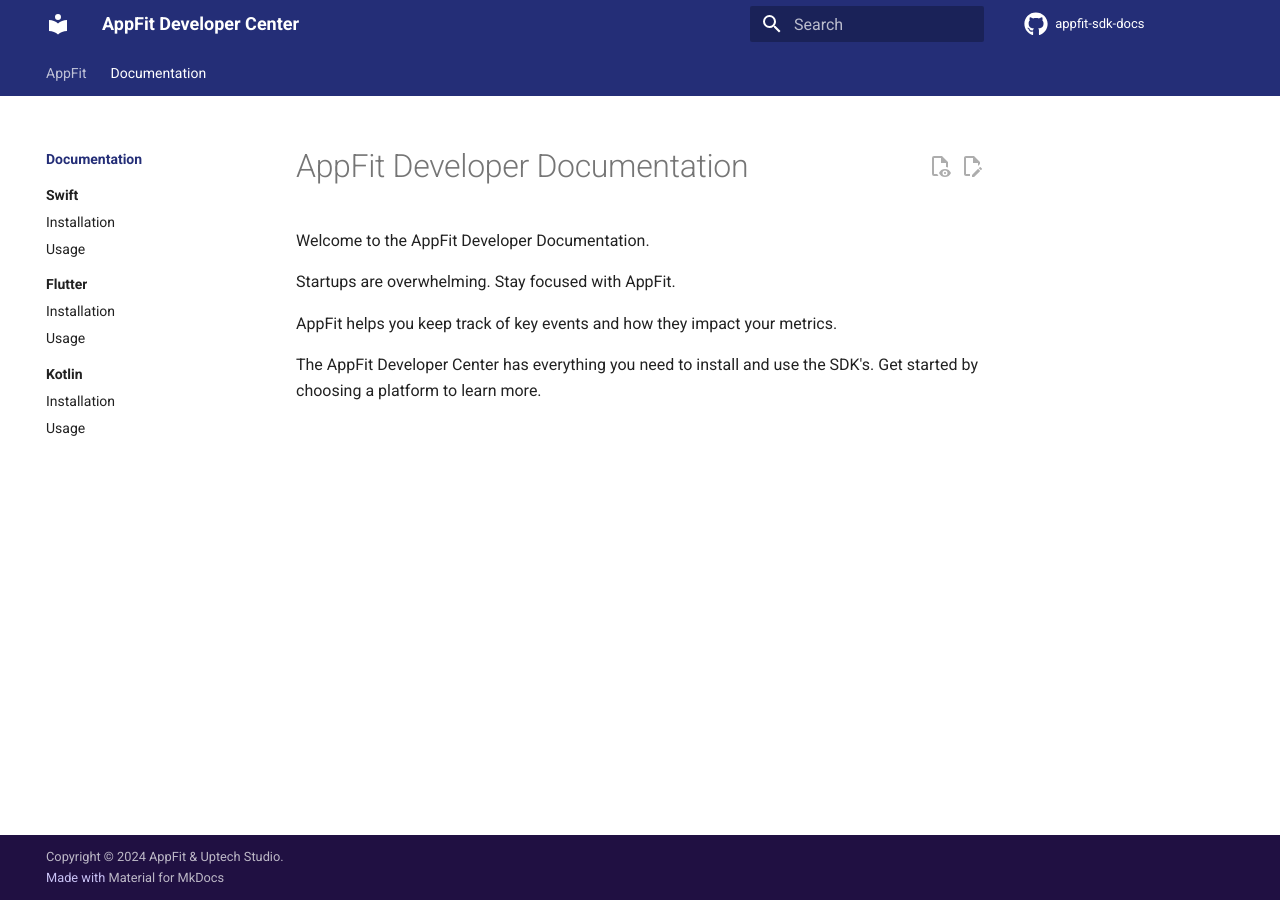
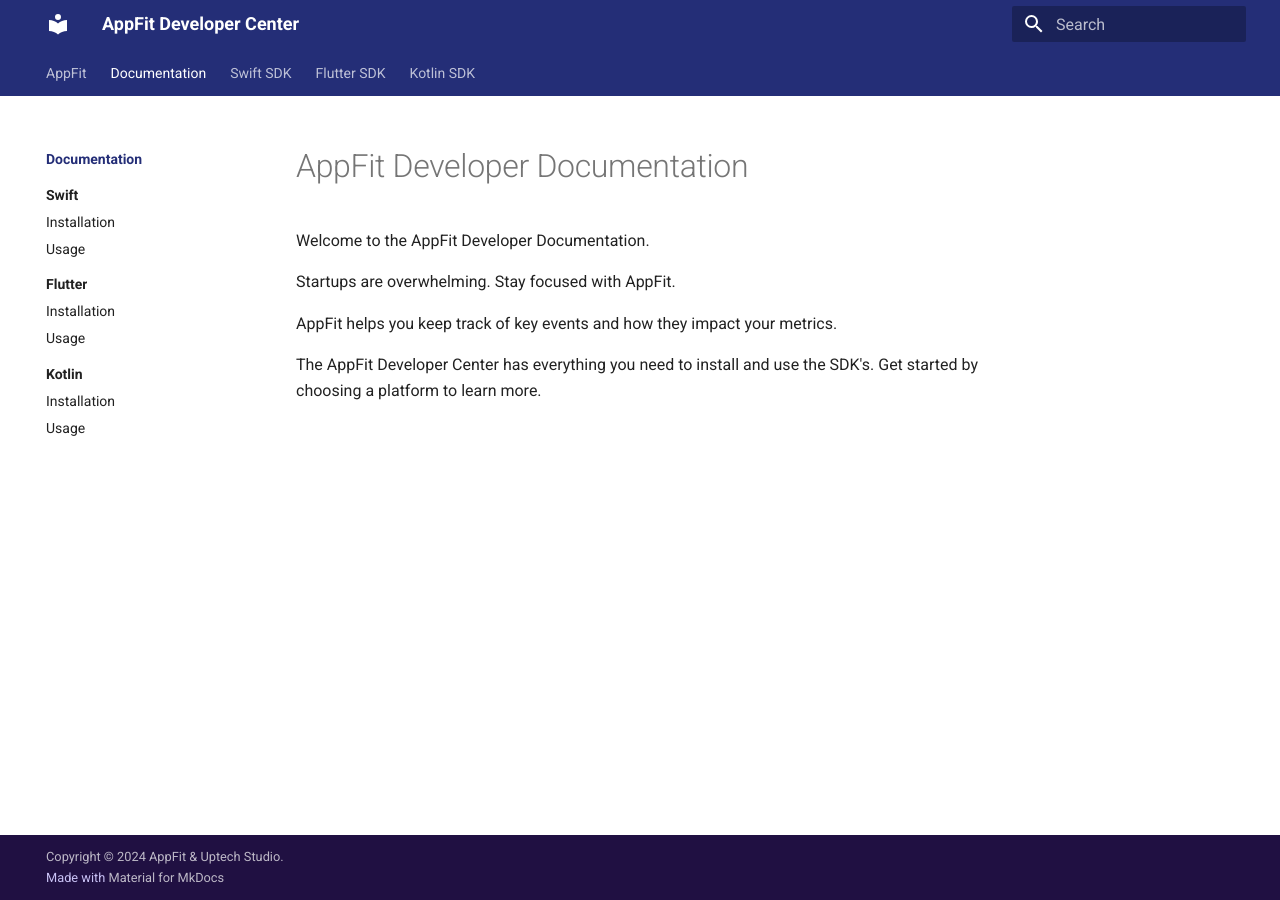
Before and after one commit to uptech/appfit-sdk-docs, an MkDocs documentation site: the page built from docs/index.md, in a window 1280 px wide. Built offline with MkDocs 1.6.1 and Material for MkDocs 9.7.7, drawn with Linux system fonts in a browser that asks for light colours; comment, search, counter and statistics services are not loaded.

Commit message:
Update the sites configuration
This updates some of the sites configuration changes. This removed the ability to edit or view the source.

```diff
--- a/mkdocs.yml
+++ b/mkdocs.yml
@@ -6,9 +6,10 @@ site_description: >-
     Developer resources for AppFit analytics platform.
 
 # Repository
-repo_name: appfit-sdk-docs
-repo_url: https://github.com/uptech/appfit-sdk-docs
-edit_uri: edit/main/docs/
+# We want to hide this from the site, so we have this commented out.
+#repo_name: appfit-sdk-docs
+#repo_url: https://github.com/uptech/appfit-sdk-docs
+#edit_uri: edit/main/docs/
 
 # Copyright
 copyright: Copyright &copy; 2024 AppFit &amp; Uptech Studio.
@@ -36,6 +37,11 @@ nav:
       - Installation: kotlin/installation.md
       - Usage: kotlin/usage.md
 
+  # SDK Links
+  - Swift SDK: 'https://github.com/uptech/appfit-swift-sdk'
+  - Flutter SDK: 'https://github.com/uptech/appfit-flutter-sdk'
+  - Kotlin SDK: 'https://github.com/uptech/appfit-kotlin-sdk'
+
 # Configuration
 theme:
   name: material
@@ -62,8 +68,8 @@ theme:
   language: en
   features:
     - content.code.copy # enables code copy to clipboard feature
-    - content.action.edit # adds edit icon to pages
-    - content.action.view # adds view page source icon to pages
+    #- content.action.edit # adds edit icon to pages
+    #- content.action.view # adds view page source icon to pages
     #- announce.dismiss # this feature is perenially buggy, so keep it disabled unless necessary.
     - content.code.annotate # enables code annotation feature
     - content.tooltips #enables enhanced tooltips
@@ -85,7 +91,6 @@ theme:
 
 extra_css:
   - stylesheets/extra.css # Amplitude Styles
-
 
 plugins:
   - search # the search plugin
```
